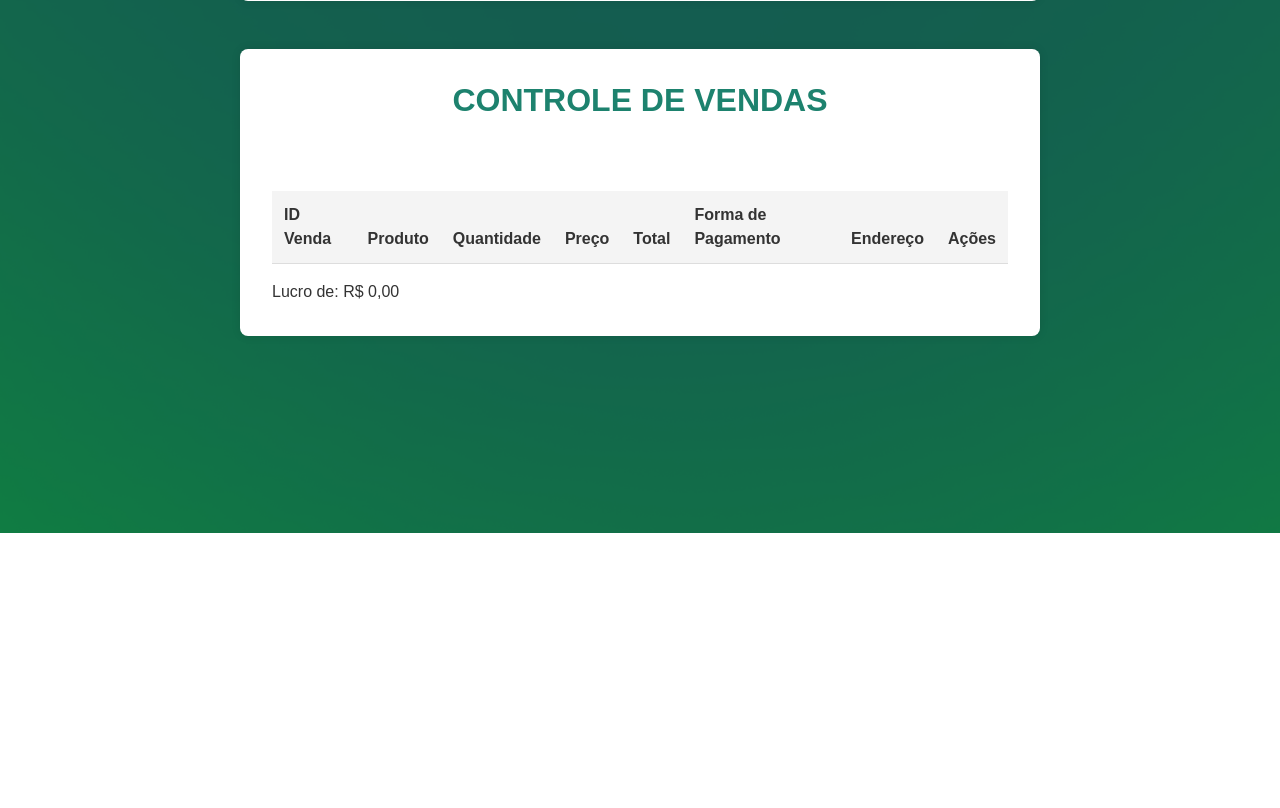
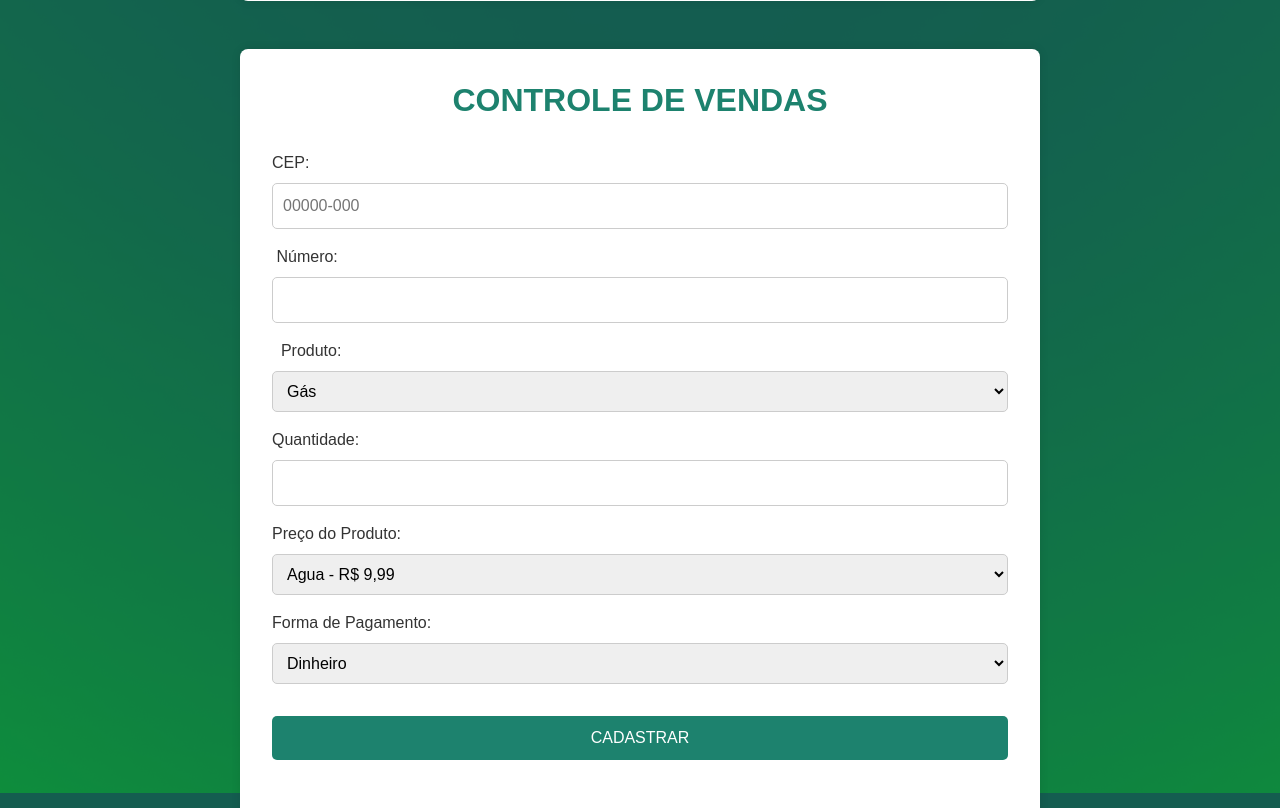
Before and after one commit to batatinhachips/AlcaGas, a PHP site: page /visao/estoque.php in a window 1280 px wide. Shown: the part 267-1075 px from the top of the page. Before the commit the page ends 800 px from the top, so only its background shows below. Run offline with PHP 8.4, Linux system fonts and the light colour scheme; data that the repository does not hold is empty; some libraries are stand-ins or nearby versions.

Commit message:
Add files via upload

```diff
--- a/visao/estoque.php
+++ b/visao/estoque.php
@@ -38,11 +38,50 @@ $totalVendas = $vendasRepositorio->somarTotais();
     <h2>CONTROLE DE VENDAS</h2>
 
     <form action="../controladora/processar_vendas.php" method="POST" enctype="multipart/form-data" style="margin-bottom: 3rem;">
-        <!-- Formulário de cadastro de vendas -->
+        <label for="cep" class="titulo-campo">CEP:</label>
+        <input type="text" id="cep" name="cep" class="custom-input" required maxlength="9" placeholder="00000-000">
+
+        <label for="rua"></label>
+        <input type="hidden" id="rua" name="rua" class="custom-input" value="<?= isset($estoque) ? $estoque->getRua() : ''; ?>" readonly>
+
+        <label for="numero" class="titulo-campo">Número:</label>
+        <input type="text" id="numero" name="numero" class="custom-input" required>
+
+        <label for="bairro"></label>
+        <input type="hidden" id="bairro" name="bairro" class="custom-input" value="<?= isset($estoque) ? $estoque->getBairro() : ''; ?>" readonly>
+
+        <label for="cidade"></label>
+        <input type="hidden" id="cidade" name="cidade" class="custom-input" value="<?= isset($estoque) ? $estoque->getCidade() : ''; ?>" readonly>
+
+        <label for="produto" class="titulo-campo">Produto:</label>
+        <select id="produto" name="produto" class="custom-input" required>
+            <option value="Gás">Gás</option>
+            <option value="Agua">Agua</option>
+        </select>
+
+        <label for="quantidade" class="titulo-campo">Quantidade:</label>
+        <input type="number" id="quantidade" name="quantidade" class="custom-input" required>
+
+        <label for="preco" class="titulo-campo">Preço do Produto:</label>
+        <select id="preco" name="preco" class="custom-input" required>
+        <option value="10.00">Agua - R$ 9,99</option>
+            <option value="85.00">Gás Nacional 13kg - R$ 84,99</option>
+            <option value="95.00">Gás Liquigas 13kg - R$ 94,99</option>
+            <option value="220.00">Gás 20kg - R$ 219,99</option>
+            <option value="420.00">Gás 45kg - R$ 419,99</option>
+        </select>
+
+        <label for="formaPagamento" class="titulo-campo">Forma de Pagamento:</label>
+        <select id="formaPagamento" name="formaPagamento" class="custom-input" required>
+            <option value="Dinheiro">Dinheiro</option>
+            <option value="Cartão de Crédito">Cartão de Crédito</option>
+            <option value="Cartão de Débito">Cartão de Débito</option>
+            <option value="PIX">PIX</option>
+        </select>
+
+        <input type="submit" name="cadastro" class="btn btn-primary" value="CADASTRAR">
     </form>
 
-    <!-- Contêiner responsivo para a tabela -->
-    <div class="table-responsive">
     <table class="table mt-4" id="tabelaVendas">
         <thead>
             <tr>
@@ -87,10 +126,8 @@ $totalVendas = $vendasRepositorio->somarTotais();
         <?php endforeach; ?>
         </tbody>
     </table>
-    </div>
     <?php echo "Lucro de: R$ " . number_format($totalVendas, 2, ',', '.'); ?>
 </div>
 
-
 </body>
 </html>
```
Lines whose indentation alone changed are shown as unchanged.
